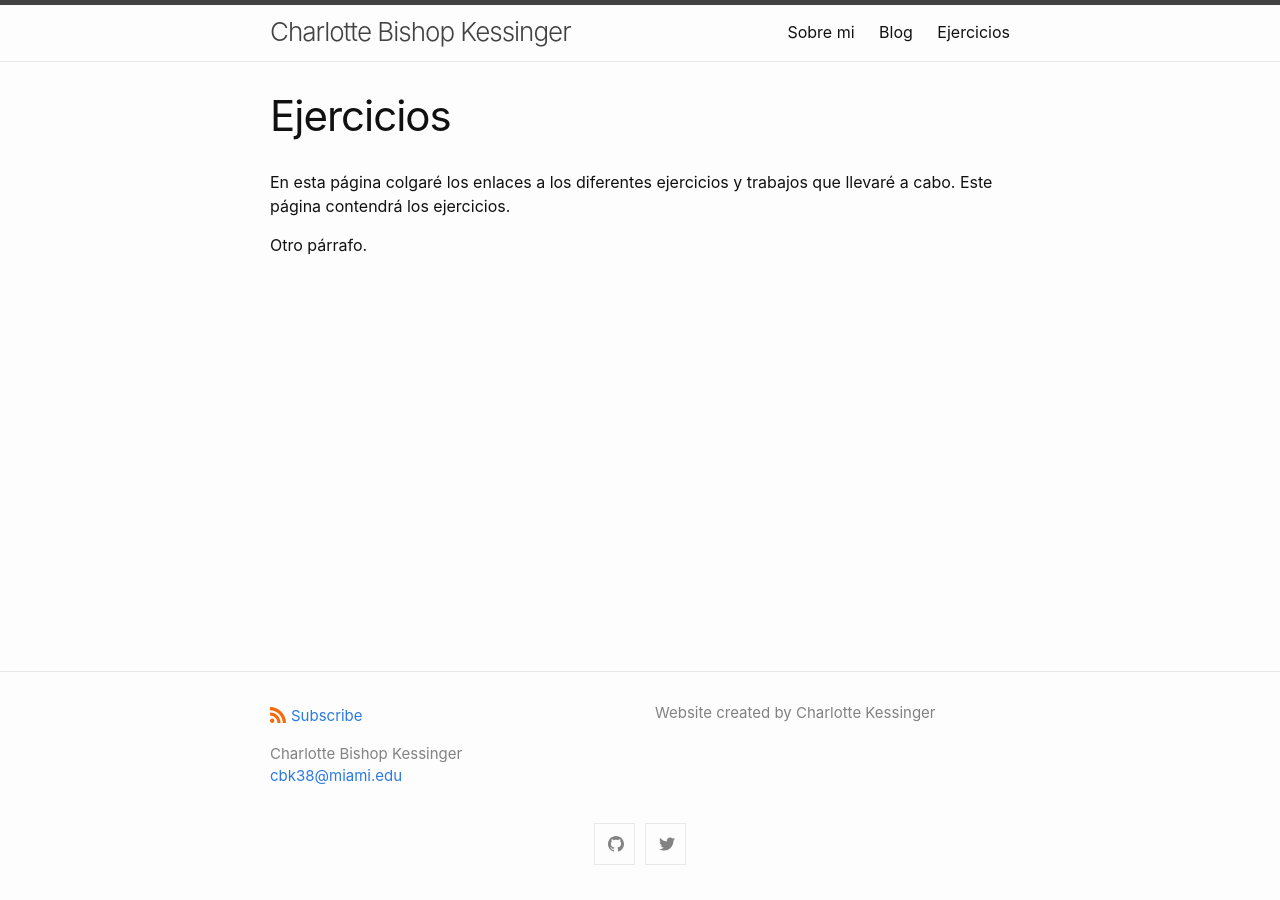
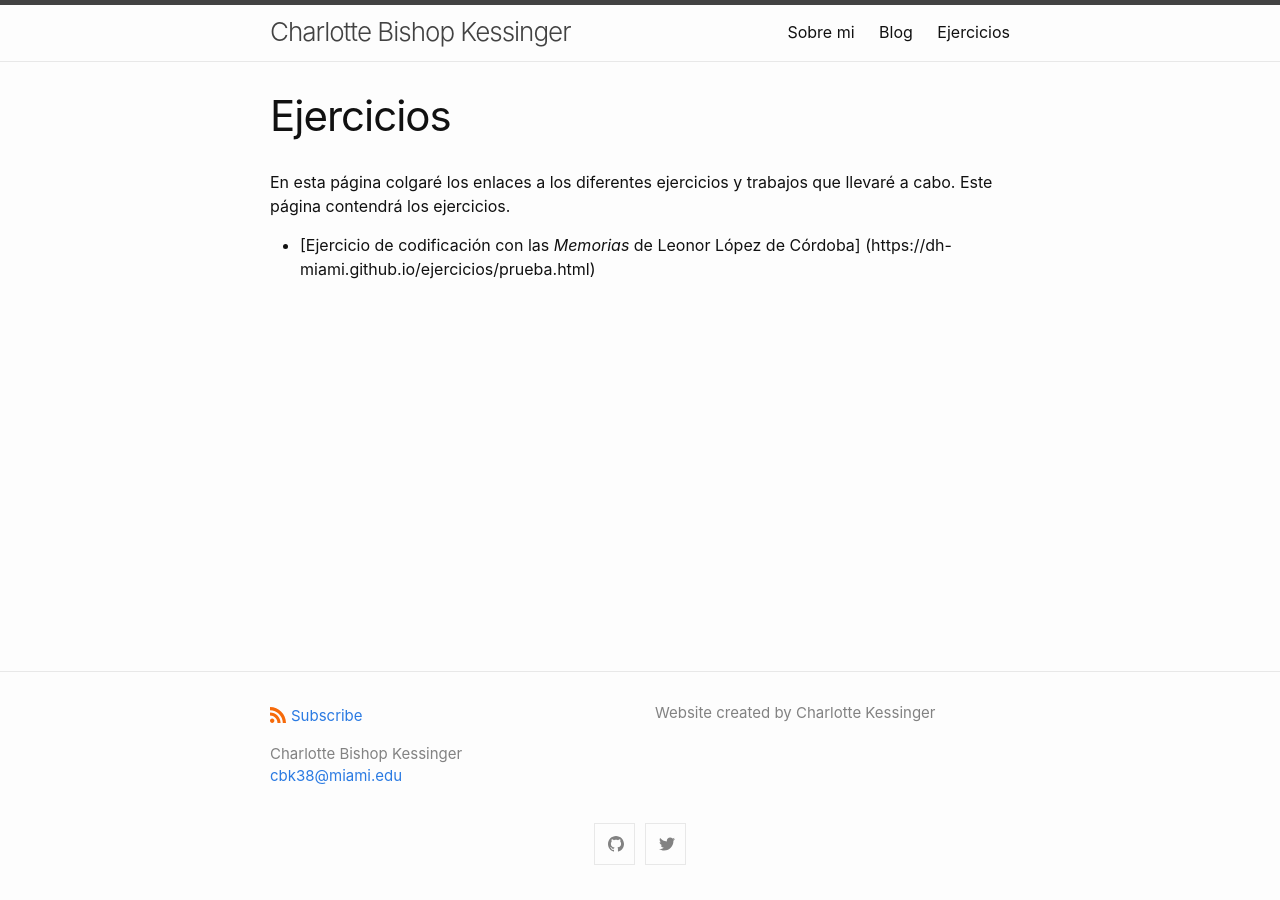
Before and after one commit to charkessinger/charkessinger.github.io, a Jekyll site: the page built from ejercicios.md, in a window 1280 px wide. Built offline with Jekyll 4.4.1, drawn with Linux system fonts in a browser that asks for light colours.

Commit message:
Update ejercicios.md

```diff
--- a/ejercicios.md
+++ b/ejercicios.md
@@ -7,4 +7,4 @@ permalink: /ejercicios/
 
 En esta página colgaré los enlaces a los diferentes ejercicios y trabajos que llevaré a cabo. Este página contendrá los ejercicios.
 
-Otro párrafo.
+- [Ejercicio de codificación con las *Memorias* de Leonor López de Córdoba] (https://dh-miami.github.io/ejercicios/prueba.html)
```
